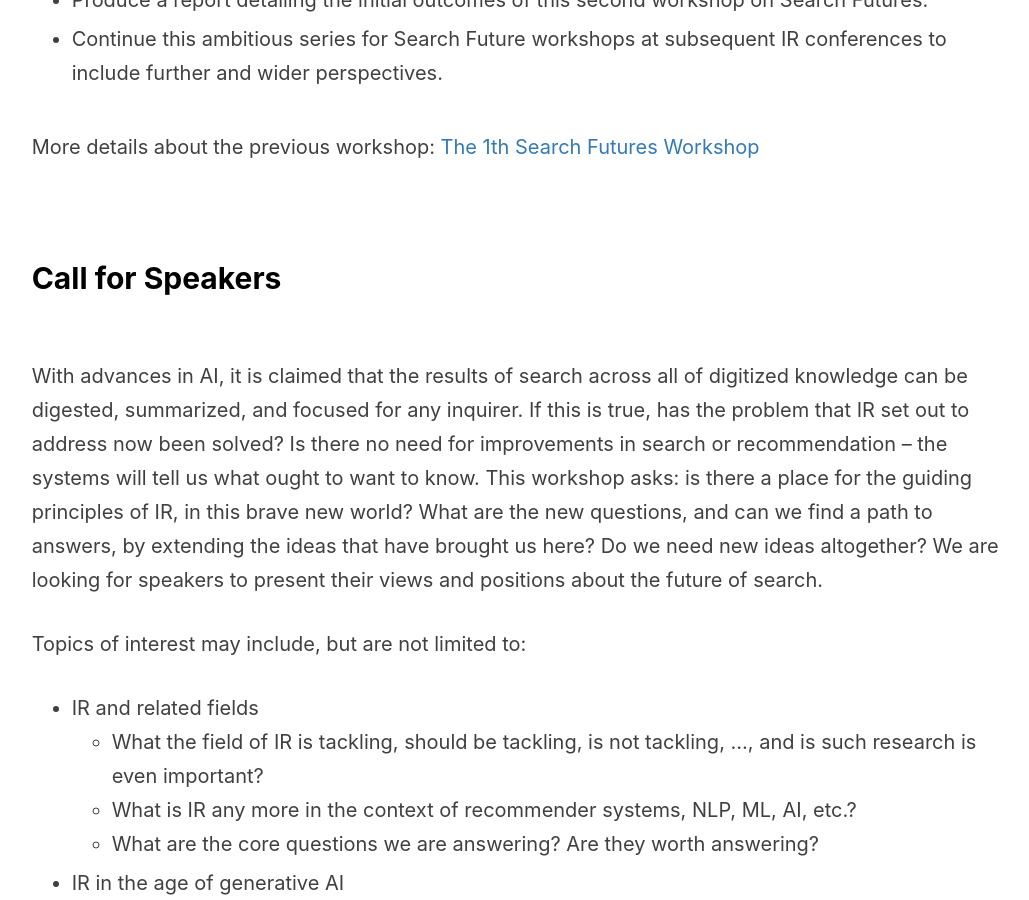
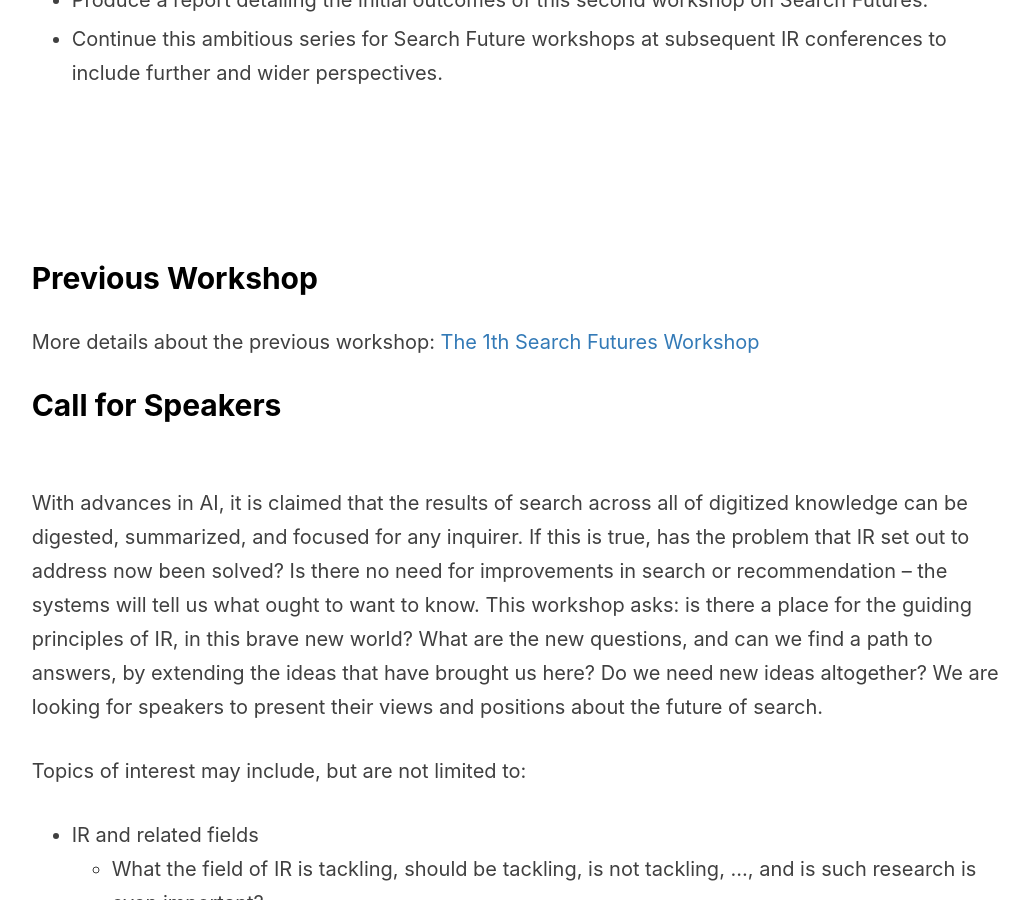
Before and after one commit to SearchFutures/SearchFutures.github.io, a Jekyll site: the page built from index.md, in a window 1280 px wide and 900 px high, scrolled down 1682 px. Shown: the whole window, without its empty margins (90-1119 px from the left). Built offline with Jekyll 4.4.1, drawn with Linux system fonts in a browser that asks for light colours; nearby versions of some CDN libraries; our own code applies the rules of GitHub Pages for plain Markdown files.

Commit message:
Update index.md

```diff
--- a/index.md
+++ b/index.md
@@ -22,10 +22,13 @@ The Second Search Futures Workshop aims to provide a much-needed forum for the I
 
 - Continue this ambitious series for Search Future workshops at subsequent IR conferences to include further and wider perspectives.
 
-More details about the previous workshop: <a href="https://searchfutures.github.io/searchfuture01/">The 1th Search Futures Workshop</a>
+
 <br/>
 <br/>
 <br/>
+
+## <a name='Call for Speakers' style="color: black !important; text-decoration: none;text-align: center;"> Previous Workshop </a> <br/>
+More details about the previous workshop: <a href="https://searchfutures.github.io/searchfuture01/">The 1th Search Futures Workshop</a>
 
 ## <a name='Call for Speakers' style="color: black !important; text-decoration: none;text-align: center;"> Call for Speakers </a> <br/>
 <br/>
```
